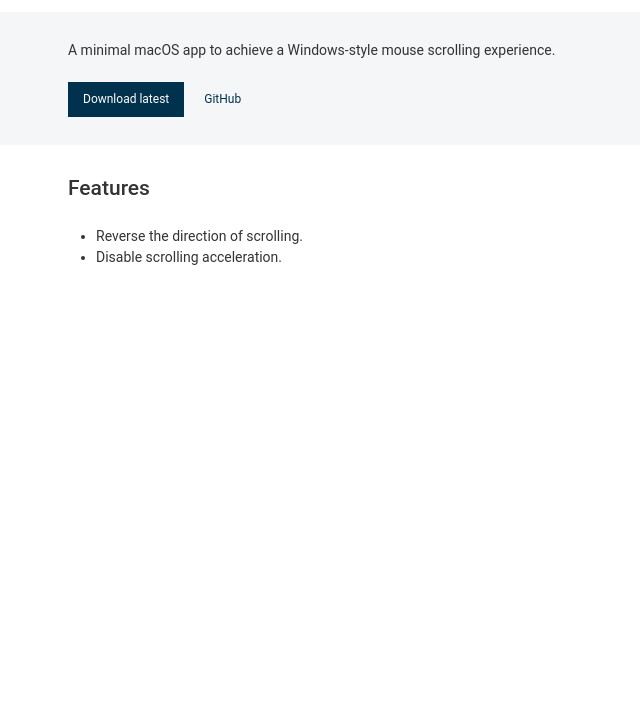
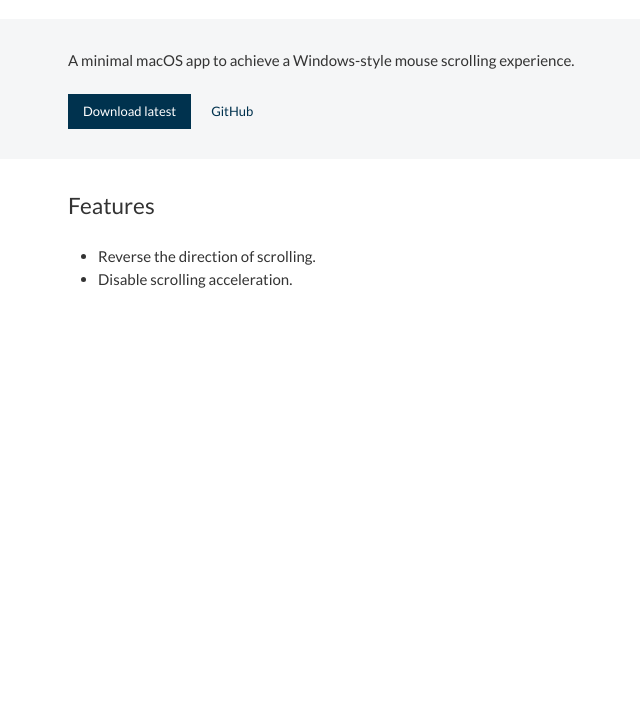
Before and after one commit to linearmouse/linearmouse, a plain HTML site: page docs/index.html in a window 1280 px wide. Shown: the part 86-800 px from the top of the page, without its empty margins (72-712 px from the left). Drawn offline with Linux system fonts and the light colour scheme.

Commit message:
Fix font

```diff
--- a/docs/index.html
+++ b/docs/index.html
@@ -6,10 +6,7 @@
     <meta name="viewport" content="width=device-width, initial-scale=1.0" />
     <title>LinearMouse</title>
     <link rel="preconnect" href="https://fonts.gstatic.com" />
-    <link
-      href="https://fonts.googleapis.com/css2?family=Source+Sans+Pro:wght@400;600&display=fallback"
-      rel="stylesheet"
-    />
+    <link href="https://fonts.googleapis.com/css2?family=Lato:wght@300;400&display=fallback" rel="stylesheet" />
     <style>
       html,
       body {
@@ -18,7 +15,7 @@
       }
       html {
         color: #333;
-        font: 14px/1.5 "Roboto", sans-serif;
+        font: 15px/1.5 "Lato", sans-serif;
         -webkit-font-smoothing: antialiased;
         -moz-osx-font-smoothing: grayscale;
       }
@@ -58,7 +55,7 @@
       nav a {
         float: left;
         color: #00324e;
-        font-size: 12px;
+        font-size: 13px;
         line-height: 35px;
         padding: 0 15px;
         text-decoration: none;
```
